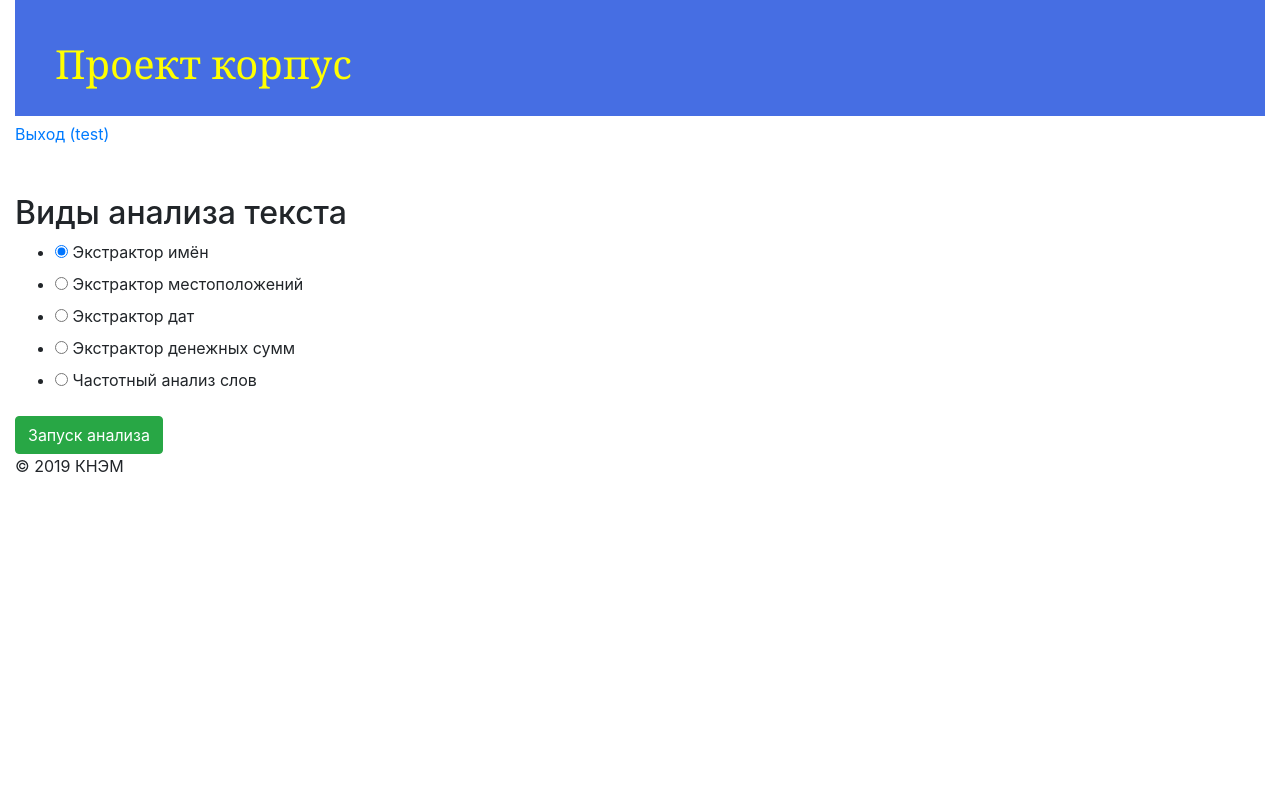
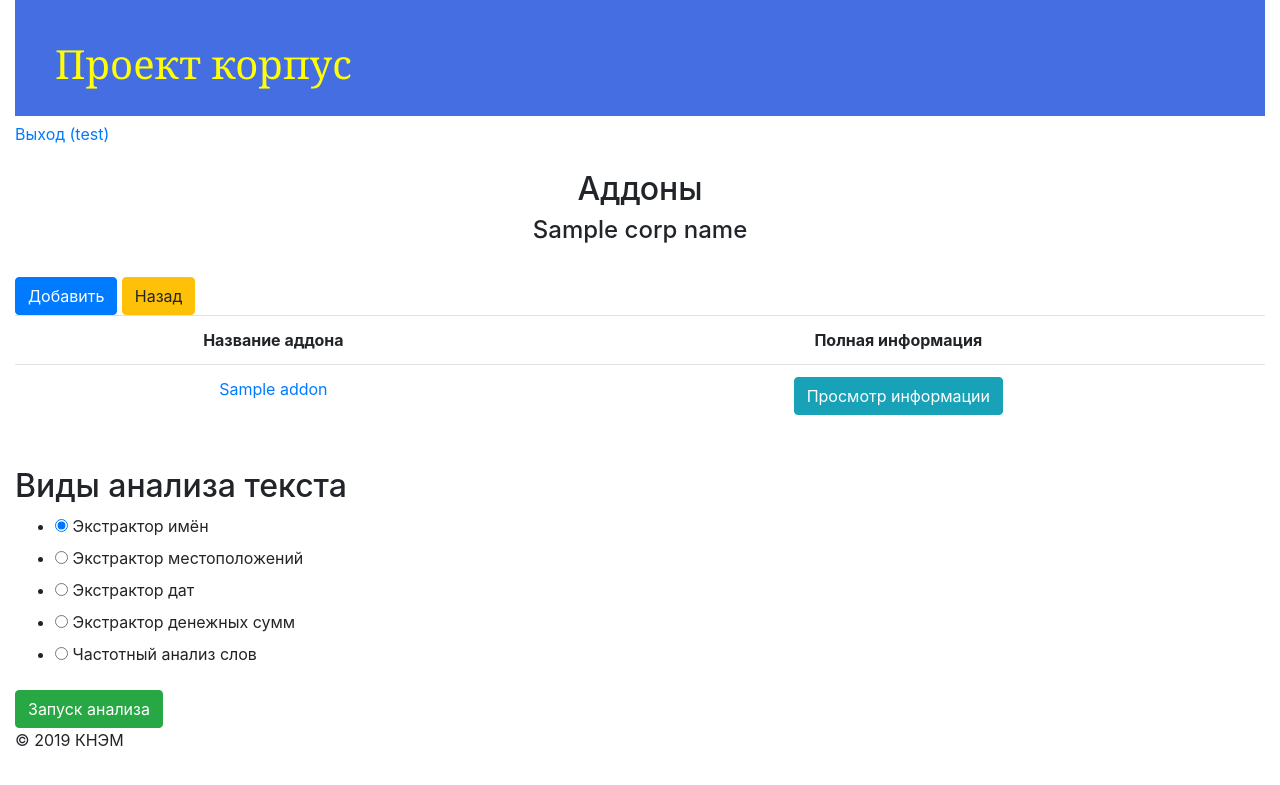
Before and after one commit to HedgehogFog/ProjectCorpus, a Django app: template corp/templates/corp/analyze_select.html in a window 1280 px wide. Shown: the top 785 px of the page. Run offline with Django 3.2, Linux system fonts and the light colour scheme; a user stored in the database is signed in; tables that the repository leaves empty hold one stand-in row (values such as "Sample post"); the template is opened without the code that fills it: most values are stand-ins (such as "Sample title", 1, 10 or a date in 2020); parts of the project's set-up code (start-up, migrations or seed data) failed here and were passed over; some libraries are stand-ins or nearby versions.

Commit message:
Double table (ﾉ◕ヮ◕)ﾉ*:･ﾟ✧

```diff
--- a/corp/templates/corp/analyze_select.html
+++ b/corp/templates/corp/analyze_select.html
@@ -3,6 +3,46 @@
 
 {% block content %}
 
+   <h2 align="center">Аддоны</h2>
+  <h4 align="center">{{corp_name}}</h4>
+  <br>
+  <a href="{% url 'addon_append'  %}?next={{ request.get_full_path|urlencode }}">
+    <button type="button" class="btn btn-primary">Добавить</button>
+  </a>
+  <a href="{% url 'home' %}">
+    <button type="button" class="btn btn-warning">Назад</button>
+  </a>
+  {% if addons %}
+  <table class="table table-hover">
+    <tr>
+      <th class="text-center">Название аддона</th>
+       <th class="text-center">Полная информация</th>
+      {% if user.is_superuser %}
+      <th class="text-center"></th>
+      {% endif %}
+    </tr>
+    {% for addon in addons %}
+    <tr>
+        {#   Тут должн быть ссылка на запуск модуля/ или выобр текстов для последующей обратки ?передать addon.name по url ?     #}
+        <td class="text-center">  <a href="{% url 'home' %}">{{addon.name}}</a> </td>
+      <td class="text-center">
+        <a href="{% url 'addon_view_info' id_addon=addon.id_addon %}?next={{ request.get_full_path|urlencode }}">
+          <button type="button" class="btn btn-info">Просмотр информации</button>
+        </a>
+      </td>
+      {% if user.is_superuser %}
+      <td class="text-center">
+        <a href="{% url 'addon_delete' id_addon=addon.id_addon %}?next={{ request.get_full_path|urlencode }}" >
+          <button type="button" class="btn btn-danger">Удалить</button>
+        </a>
+      </td>
+      {% endif %}
+    </tr>
+    {% endfor %}
+  </table>
+  {% endif %}
+
+{# ANALIZER PLACE   #}
 <br>
 <h2 align="left">Виды анализа текста</h2>
 
--- a/corp/templates/corp/corp_content.html
+++ b/corp/templates/corp/corp_content.html
@@ -7,7 +7,7 @@
       <h2 align="center">Аддоны</h2>
   <h4 align="center">{{corp_name}}</h4>
   <br>
-  <a href="{% url 'addon_append' id_user=id_user %}?next={{ request.get_full_path|urlencode }}">
+  <a href="{% url 'addon_append'  %}?next={{ request.get_full_path|urlencode }}">
     <button type="button" class="btn btn-primary">Добавить</button>
   </a>
   <a href="{% url 'home' %}">
```
